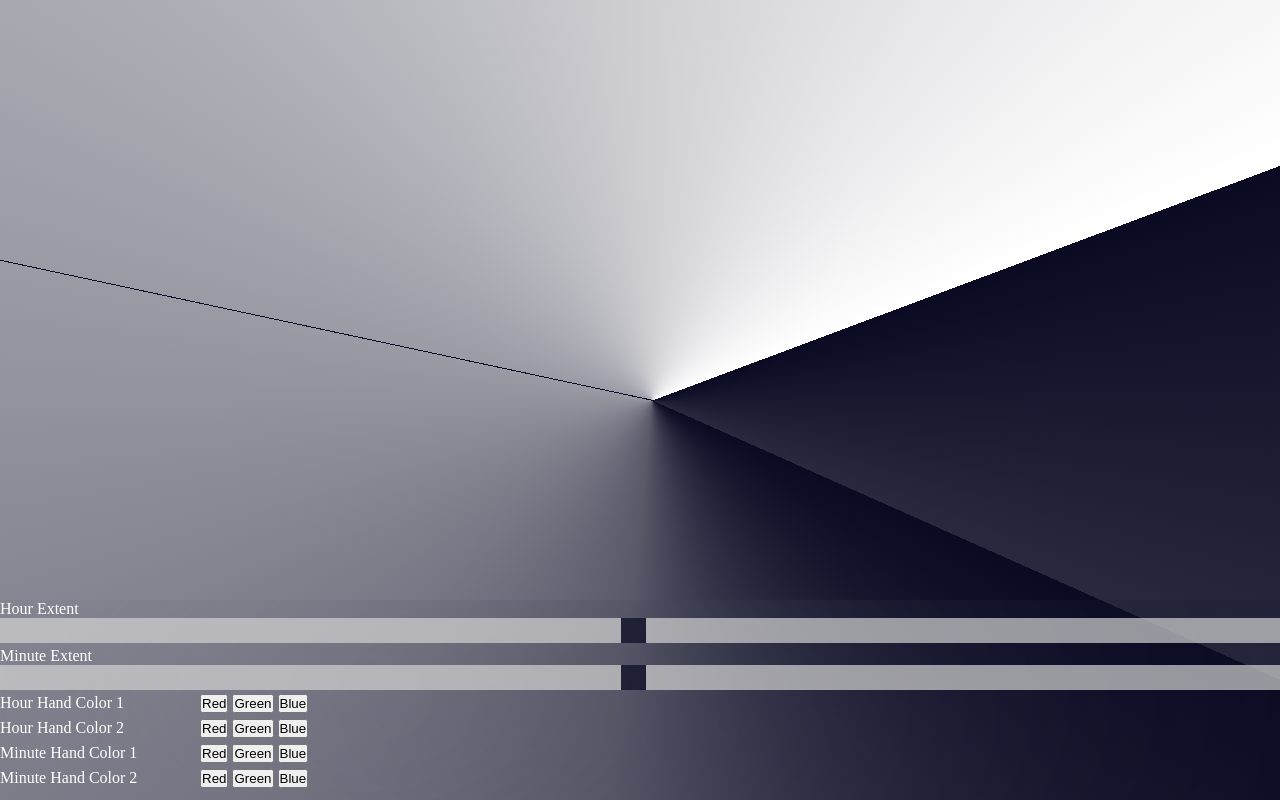
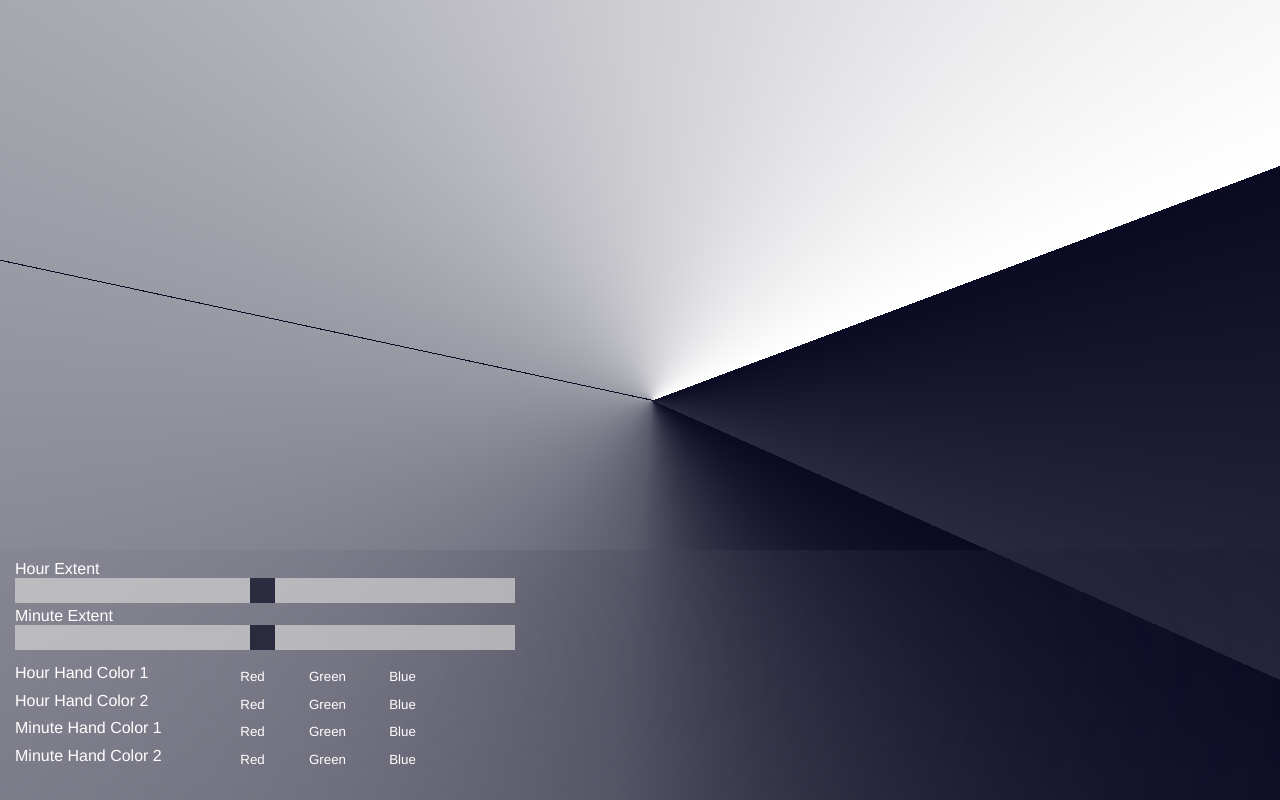
Before and after one commit to patrickwrowe/gradient-clock, a plain HTML site: page index.html in a window 1280 px wide. Drawn offline with Linux system fonts and the light colour scheme.

Commit message:
Add buttons from list of colours in JS

```diff
--- a/index.html
+++ b/index.html
@@ -17,11 +17,10 @@
                 </div>
             </div>
             <div class="controls">
-                <div class="slide-container">
+                <div class="controls-container">
+                    <div class="slider-container">
                         <label for="hour-extent-slider">Hour Extent</label>
                         <input type="range" min="1" max="100" value="50" class="slider" id="hour-extent-slider">
-                </div>
-                <div class="slide-container">
                         <label for="minut-extent-slider">Minute Extent</label>
                         <input type="range" min="1" max="100" value="50" class="slider" id="minute-extent-slider">
                     </div>
@@ -53,7 +52,9 @@
                     </div>
                 </div>
             </div>
+        </div>
 
         <script src="clock.js"></script>
+        <script src="controls.js"></script>
     </body>
 </html>
--- a/styles.css
+++ b/styles.css
@@ -4,6 +4,7 @@
   margin: 0;
   padding: 0;
   box-sizing: border-box;
+  font-family: Helvetica, Arial, sans-serif;
 }
 
 :root {
@@ -200,11 +201,20 @@ body {
 
 .controls {
     position: absolute;
-    height: 25vh;
+    height: 250px;
     width: 100vw;
     bottom: 0;
     backdrop-filter: blur(200px);
     border-radius: 5px 5px 0 0;
+}
+
+.controls-container {
+    margin: 5px;
+}
+
+.slider-container {
+    margin: 10px;
+    width: 500px
 }
 
 /* The slider itself */
@@ -241,8 +251,33 @@ body {
 }
 
 .button-container {
+    margin: 10px;
     display: grid;
-    width: 100%;
-    height: 100px;
-    grid-template-columns: 200px 200px;
+    width: 500px;
+    height: 110px;
+    grid-template-columns: 200px 500px;
 }
+
+.button-grp button {
+    color: white; /* White text */
+    height: 25px;
+    width: 75px;
+    cursor: pointer; /* Pointer/hand icon */
+    float: left; /* Float the buttons side by side */
+    border: 0;
+    background-color: transparent;
+  }
+
+  /* Clear floats (clearfix hack) */
+.button-grp:after {
+    content: "";
+    clear: both;
+    display: table;
+}
+
+  /* Add a background color on hover */
+.button-grp button:hover {
+    background-color: var(--dark-grey);
+    color: white;
+
+}
```
Lines whose indentation alone changed are shown as unchanged.
